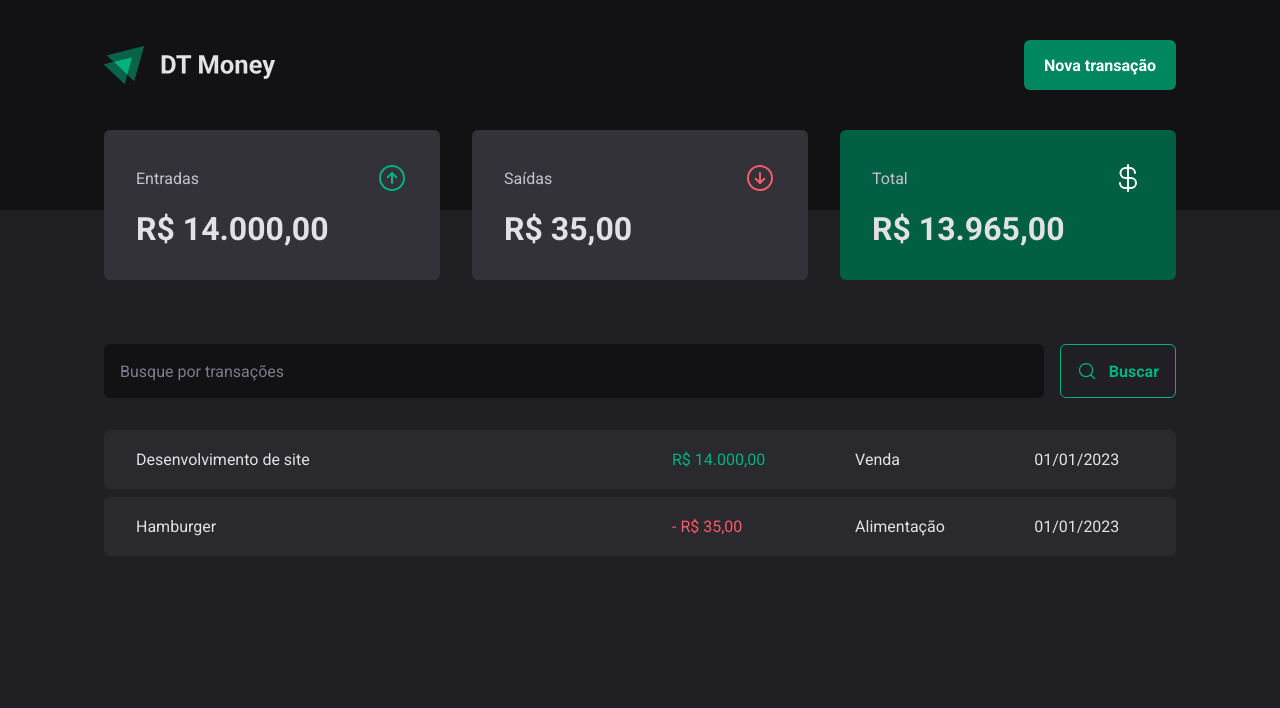
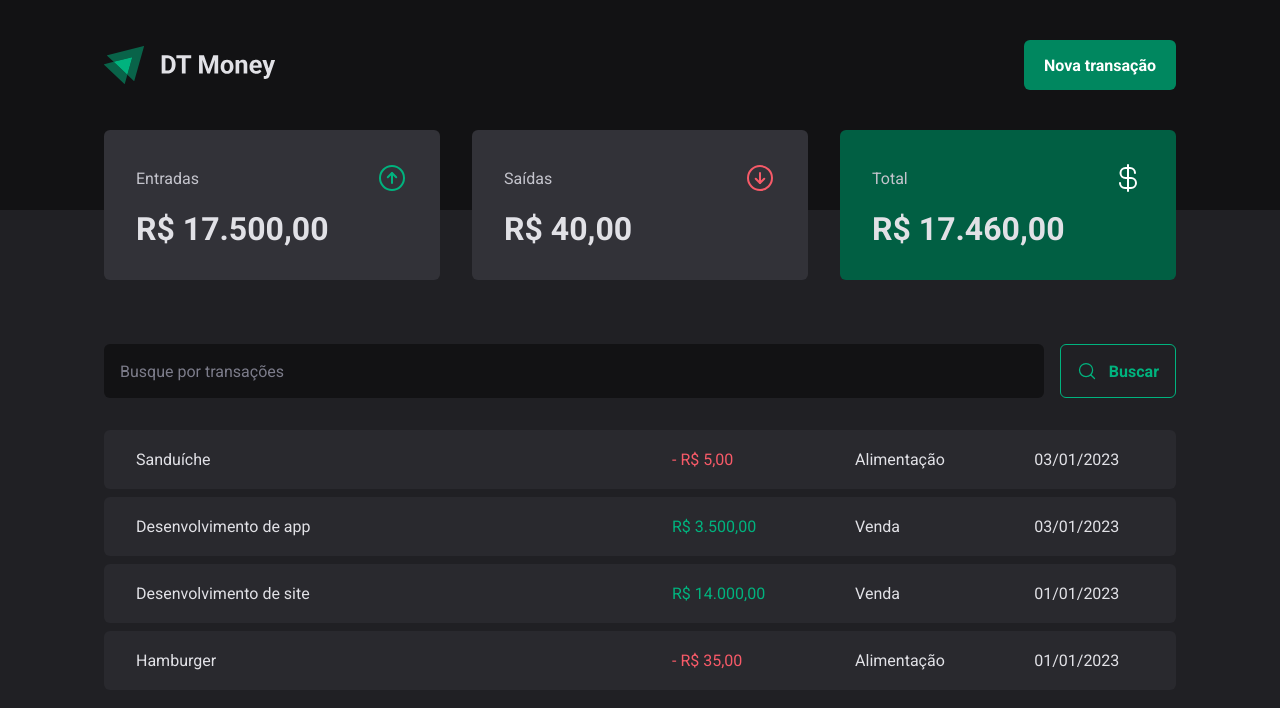
Before and after one commit to RanielliMontagna/ignite-dt-money, a React (Vite) app: page / in a window 1280 px wide. Shown: the top 708 px of the page. Built offline with nearby package versions, Linux system fonts and the light colour scheme; data requests are answered from the project's data file.

Commit message:
feat: implementa criação de transação

```diff
--- a/server.json
+++ b/server.json
@@ -15,6 +15,22 @@
       "category": "Alimentação",
       "price": 35,
       "createdAt": "2023-01-01T20:18:02.810Z"
+    },
+    {
+      "category": "Venda",
+      "description": "Desenvolvimento de app",
+      "price": 3500,
+      "type": "income",
+      "createdAt": "2023-01-03T19:46:51.388Z",
+      "id": 3
+    },
+    {
+      "category": "Alimentação",
+      "description": "Sanduíche",
+      "price": 5,
+      "type": "outcome",
+      "createdAt": "2023-01-03T19:53:10.436Z",
+      "id": 4
     }
   ]
 }
--- a/src/components/newTransactionModal/index.tsx
+++ b/src/components/newTransactionModal/index.tsx
@@ -1,10 +1,11 @@
 import * as z from 'zod'
 import { useForm, Controller } from 'react-hook-form'
 import { zodResolver } from '@hookform/resolvers/zod'
-
 import * as Dialog from '@radix-ui/react-dialog'
 import { X, ArrowCircleUp, ArrowCircleDown } from 'phosphor-react'
+
 import { CloseButton, Content, Overlay, TransactionType, TransactionTypeButton } from './styles'
+import { useTransactions } from '../../contexts/transactionsContext'
 
 const newTransactionFormSchema = z.object({
   description: z.string(),
@@ -16,17 +17,21 @@ const newTransactionFormSchema = z.object({
 type NewTransactionFormInputs = z.infer<typeof newTransactionFormSchema>
 
 export function NewTransactionModal() {
+  const { createTransaction } = useTransactions()
+
   const {
     control,
     register,
     handleSubmit,
     formState: { isSubmitting },
+    reset,
   } = useForm<NewTransactionFormInputs>({
     resolver: zodResolver(newTransactionFormSchema),
   })
 
   async function handleCreateNewTransaction(data: NewTransactionFormInputs) {
-    await new Promise((resolve) => setTimeout(resolve, 2000)), console.log(data)
+    await createTransaction(data)
+    reset()
   }
 
   return (
--- a/src/contexts/transactionsContext.tsx
+++ b/src/contexts/transactionsContext.tsx
@@ -10,9 +10,12 @@ interface Transaction {
   createdAt: string
 }
 
+type CreateTransactionInput = Omit<Transaction, 'id' | 'createdAt'>
+
 interface TransacationContextType {
   transactions: Transaction[]
   fetchTransactions: (query?: string) => Promise<void>
+  createTransaction: (transaction: CreateTransactionInput) => Promise<void>
 }
 
 interface TransactionsProviderProps {
@@ -27,6 +30,8 @@ export function TransactionsProvider({ children }: TransactionsProviderProps) {
   async function fetchTransactions(query?: string) {
     const response = await api.get('/transactions', {
       params: {
+        _sort: 'createdAt',
+        _order: 'desc',
         q: query,
       },
     })
@@ -34,12 +39,24 @@ export function TransactionsProvider({ children }: TransactionsProviderProps) {
     _setTransactions(response.data)
   }
 
+  async function createTransaction({ category, description, price, type }: CreateTransactionInput) {
+    const response = await api.post('/transactions', {
+      category,
+      description,
+      price,
+      type,
+      createdAt: new Date(),
+    })
+
+    _setTransactions((state) => [response.data, ...state])
+  }
+
   useEffect(() => {
     fetchTransactions()
   }, [])
 
   return (
-    <TransactionsContext.Provider value={{ transactions, fetchTransactions }}>
+    <TransactionsContext.Provider value={{ transactions, fetchTransactions, createTransaction }}>
       {children}
     </TransactionsContext.Provider>
   )
```
Lines whose indentation alone changed are shown as unchanged.
